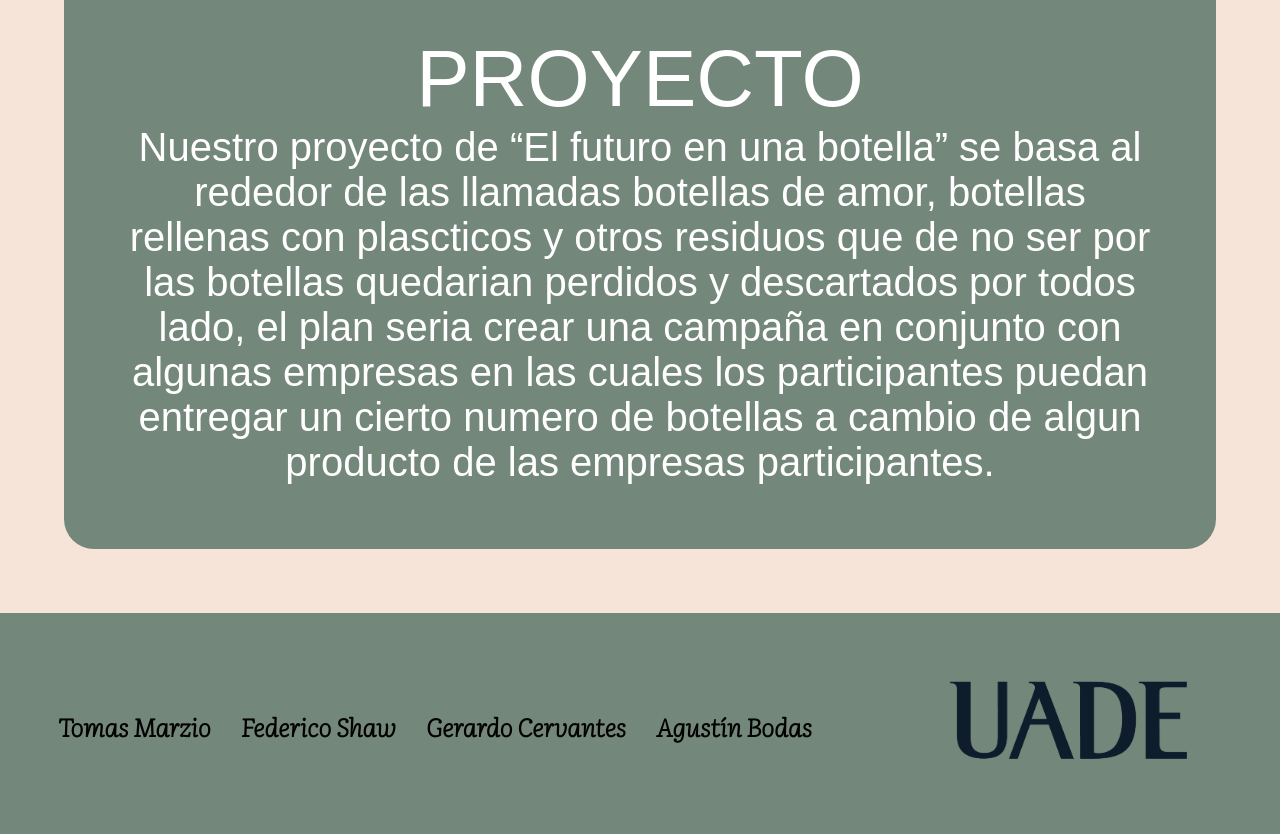
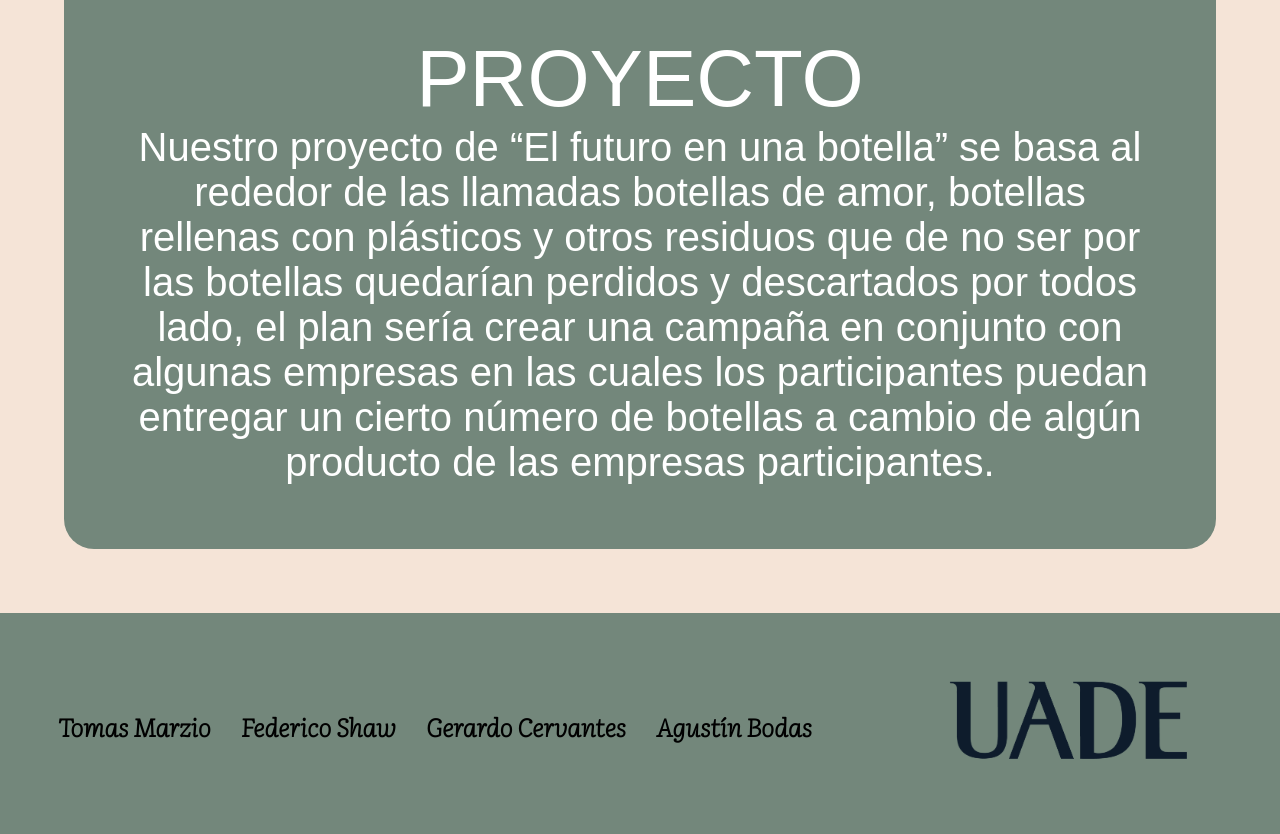
Before and after one commit to Agustinis20/SitioEquipo6, a plain HTML site: page proyecto.html in a window 1280 px wide. Shown: the part 935-1769 px from the top of the page. Drawn offline with Linux system fonts and the light colour scheme; a web font is replaced by a local one.

Commit message:
Add files via upload

```diff
--- a/proyecto.html
+++ b/proyecto.html
@@ -34,7 +34,7 @@
     </section>
     <main>
         <h1>PROYECTO</h1>
-        <div>Nuestro proyecto de “El futuro en una botella” se basa al rededor de las llamadas botellas de amor, botellas rellenas con plascticos y otros residuos que de no ser por las botellas quedarian perdidos y descartados por todos lado, el plan seria crear una campaña en conjunto con algunas empresas en las cuales los participantes puedan entregar un cierto numero de botellas a cambio de algun producto de las empresas participantes.</div>
+        <div>Nuestro proyecto de “El futuro en una botella” se basa al rededor de las llamadas botellas de amor, botellas rellenas con plásticos y otros residuos que de no ser por las botellas quedarían perdidos y descartados por todos lado, el plan sería crear una campaña en conjunto con algunas empresas en las cuales los participantes puedan entregar un cierto número de botellas a cambio de algún producto de las empresas participantes.</div>
     </main>
     <footer>
         <div class="integrantes-footer">
```
